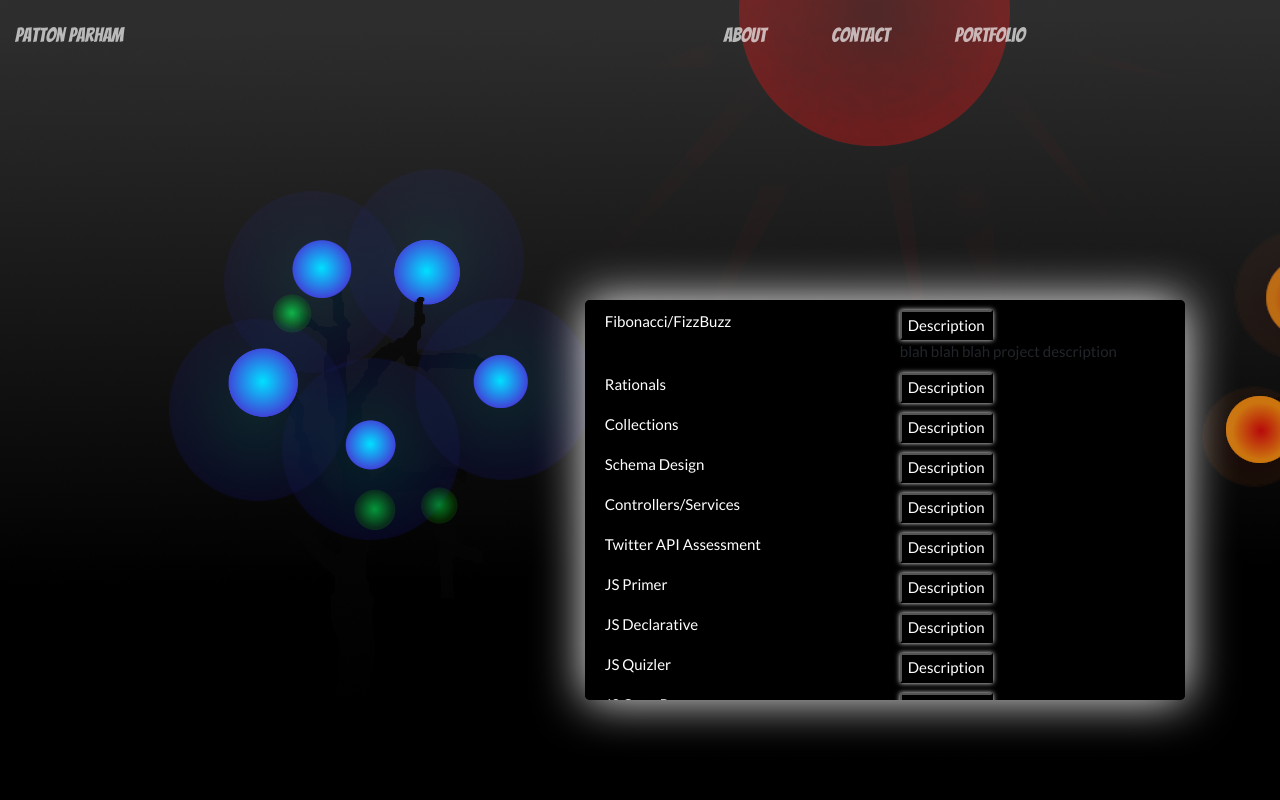
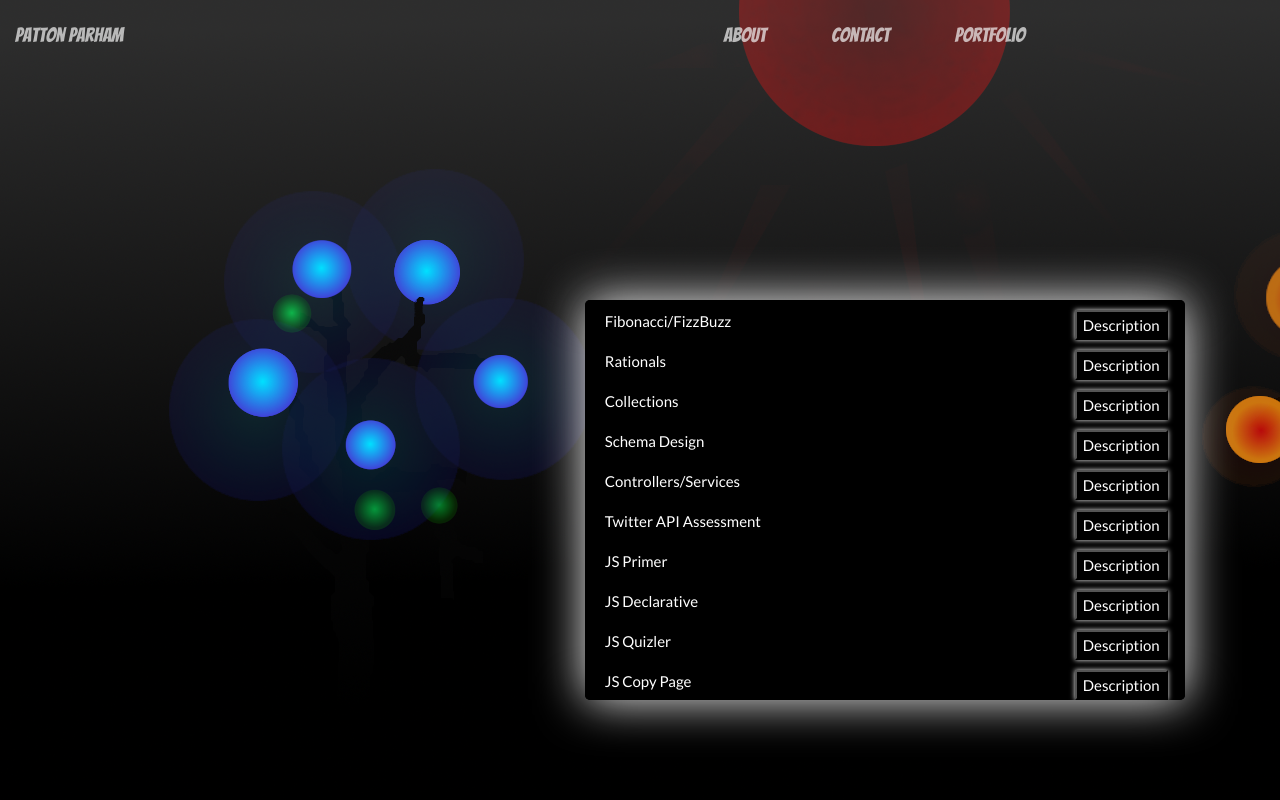
Before and after one commit to PattonParham/ReactPortfolioWebsite, a React (Create React App) app: page /portfolio in a window 1280 px wide. Shown: the top 800 px of the page. Built offline with nearby package versions, Linux system fonts and the light colour scheme; what tailwind.macro would draw is missing.

Commit message:
got buttons to show and hide project descriptions individually

```diff
--- a/src/components/ProjectsWindow/ProjectsWindow.css
+++ b/src/components/ProjectsWindow/ProjectsWindow.css
@@ -21,8 +21,14 @@ overflow: scroll;
     background-color: black;
     color: white;
     box-shadow: 0px 0px 5px whitesmoke;
+    margin-left: 175px;
 
 }
 .linkdesc{
     margin-top: 10px;
 }
+.pDiv{
+    color: white;
+    margin-top: 10px;
+    margin-left: -150px;
+}
--- a/src/components/ProjectsWindow/ProjectsWindow.js
+++ b/src/components/ProjectsWindow/ProjectsWindow.js
@@ -4,9 +4,20 @@ import {Col, Row, Container} from "../Grid/Grid";
 import './ProjectsWindow.css'
 
 class ProjectsWindow extends Component{
-state = { showing: true };
+state = {
+        showFibFizz: false, showRationals: false, showCollections: false, showSchemaDesign: false,
+        showControllersServices: false, showTwitterAPI: false, showJSPrimer: false,
+        showJSDeclarative: false, showJSQuizler: false, showJSCopyPage: false, showJSDevDuel: false,
+        showPasswordGenerator: false, showWeatherDash: false, showTakeAHike: false,
+        showEmployeeDirectory: false, showGensplice: false
+        };
 render(){
-const {showing} = this.state;
+const {
+        showFibFizz, showRationals, showCollections, showSchemaDesign, showControllersServices,
+        showTwitterAPI, showJSPrimer, showJSDeclarative, showJSQuizler, showJSCopyPage,
+        showJSDevDuel, showPasswordGenerator, showWeatherDash, showTakeAHike, showEmployeeDirectory,
+        showGensplice
+      } = this.state;
 return(
 <div className = "ProjectsWindow">
     <div className = "linkdesc">
@@ -15,9 +26,9 @@ return(
         <a href = "https://github.com/fasttrackd-student-work/java-assignment-fibonacci-fizzbuzz-PattonParham" className = "links">Fibonacci/FizzBuzz</a>
         </Col>
         <Col size ="sm">
-        <button href = "" className = "description" onClick ={() => this.setState({ showing: !showing})}>Description</button>
-        { showing
-            ? <div>blah blah blah project description</div>
+        <button href = "" className = "description" onClick ={() => this.setState({ showFibFizz: !showFibFizz})}>Description</button>
+        { showFibFizz
+            ? <div className = "pDiv">blah blah blah project description</div>
             : null
         }
         </Col>
@@ -29,7 +40,11 @@ return(
         <a href = "https://github.com/fasttrackd-student-work/java-assignment-rationals-PattonParham" className = "links">Rationals</a>
         </Col>
         <Col size ="sm">
-        <button href = "" className = "description">Description</button>
+        <button href = "" className = "description" onClick ={() => this.setState({ showRationals: !showRationals})}>Description</button>
+        { showRationals
+            ? <div className = "pDiv">blah blah blah project description</div>
+            : null
+        }
         </Col>
 
     </Row>
@@ -40,7 +55,11 @@ return(
         <a href = "https://github.com/fasttrackd-student-work/java-assignment-collections-PattonParham" className = "links">Collections</a>
         </Col>
         <Col size ="sm">
-        <button href = "" className = "description">Description</button>
+        <button href = "" className = "description" onClick ={() => this.setState({ showCollections: !showCollections})}>Description</button>
+        { showCollections
+            ? <div className = "pDiv">blah blah blah project description</div>
+            : null
+        }
         </Col>
     </Row>
     <div className = "linkdesc"></div>
@@ -49,7 +68,11 @@ return(
         <a href = "https://github.com/fasttrackd-student-work/java-assignment-schema-design-PattonParham" className = "links">Schema Design</a>
         </Col>
         <Col size ="sm">
-        <button href = "" className = "description">Description</button>
+        <button href = "" className = "description" onClick ={() => this.setState({ showSchemaDesign: !showSchemaDesign})}>Description</button>
+        { showSchemaDesign
+            ? <div className = "pDiv">blah blah blah project description</div>
+            : null
+        }
         </Col>
     </Row>
     <div className = "linkdesc"></div>
@@ -58,7 +81,11 @@ return(
         <a href = "https://github.com/fasttrackd-student-work/spring-assignment-rest-PattonParham" className = "links">Controllers/Services</a>
         </Col>
         <Col size ="sm">
-        <button href = "" className = "description">Description</button>
+        <button href = "" className = "description" onClick ={() => this.setState({ showControllersServices: !showControllersServices})}>Description</button>
+        { showControllersServices
+            ? <div className = "pDiv">blah blah blah project description</div>
+            : null
+        }
         </Col>
     </Row>
     <div className = "linkdesc"></div>
@@ -67,7 +94,11 @@ return(
         <a href = "https://github.com/fasttrackd-student-work/spring-assessment-social-media-team-sprint1" className = "links">Twitter API Assessment</a>
         </Col>
         <Col size ="sm">
-        <button href = "" className = "description">Description</button>
+        <button href = "" className = "description" onClick ={() => this.setState({ showTwitterAPI: !showTwitterAPI})}>Description</button>
+        { showTwitterAPI
+            ? <div className = "pDiv">blah blah blah project description</div>
+            : null
+        }
         </Col>
     </Row>
     <div className = "linkdesc"></div>
@@ -76,7 +107,11 @@ return(
         <a href = "https://github.com/fasttrackd-student-work/js-assignment-primer-PattonParham" className = "links">JS Primer</a>
         </Col>
         <Col size ="sm">
-        <button href = "" className = "description">Description</button>
+        <button href = "" className = "description" onClick ={() => this.setState({ showJSPrimer: !showJSPrimer})}>Description</button>
+        { showJSPrimer
+            ? <div className = "pDiv">blah blah blah project description</div>
+            : null
+        }
         </Col>
     </Row>
     <div className = "linkdesc"></div>
@@ -85,7 +120,11 @@ return(
         <a href = "https://github.com/fasttrackd-student-work/js-assignment-declarative-PattonParham" className = "links">JS Declarative</a>
         </Col>
         <Col size ="sm">
-        <button href = "" className = "description">Description</button>
+        <button href = "" className = "description" onClick ={() => this.setState({ showJSDeclarative: !showJSDeclarative})}>Description</button>
+        { showJSDeclarative
+            ? <div className = "pDiv">blah blah blah project description</div>
+            : null
+        }
         </Col>
     </Row>
     <div className = "linkdesc"></div>
@@ -94,7 +133,11 @@ return(
         <a href = "https://github.com/fasttrackd-student-work/js-assignment-quizler-PattonParham" className = "links">JS Quizler</a>
         </Col>
         <Col size ="sm">
-        <button href = "" className = "description">Description</button>
+        <button href = "" className = "description" onClick ={() => this.setState({ showJSQuizler: !showJSQuizler})}>Description</button>
+        { showJSQuizler
+            ? <div className = "pDiv">blah blah blah project description</div>
+            : null
+        }
         </Col>
     </Row>
     <div className = "linkdesc"></div>
@@ -103,7 +146,11 @@ return(
         <a href = "https://github.com/fasttrackd-student-work/js-assignment-copy-page-PattonParham" className = "links">JS Copy Page</a>
         </Col>
         <Col size ="sm">
-        <button href = "" className = "description">Description</button>
+        <button href = "" className = "description" onClick ={() => this.setState({ showJSCopyPage: !showJSCopyPage})}>Description</button>
+        { showJSCopyPage
+            ? <div className = "pDiv">blah blah blah project description</div>
+            : null
+        }
         </Col>
     </Row>
     <div className = "linkdesc"></div>
@@ -112,7 +159,11 @@ return(
         <a href = "https://github.com/fasttrackd-student-work/js-assignment-dev-duel-PattonParham" className = "links">JS Dev-Duel</a>
         </Col>
         <Col size ="sm">
-        <button href = "" className = "description">Description</button>
+        <button href = "" className = "description" onClick ={() => this.setState({ showJSDevDuel: !showJSDevDuel})}>Description</button>
+        { showJSDevDuel
+            ? <div className = "pDiv">blah blah blah project description</div>
+            : null
+        }
         </Col>
     </Row>
     <div className = "linkdesc"></div>
@@ -121,7 +172,11 @@ return(
         <a href = "" className = "links">Password Generator</a>
         </Col>
         <Col size ="sm">
-        <button href = "" className = "description">Description</button>
+        <button href = "" className = "description" onClick ={() => this.setState({ showPasswordGenerator: !showPasswordGenerator})}>Description</button>
+        { showPasswordGenerator
+            ? <div className = "pDiv">blah blah blah project description</div>
+            : null
+        }
         </Col>
 
     </Row>
@@ -131,7 +186,11 @@ return(
         <a href = "" className = "links">Weather Dashboard</a>
         </Col>
         <Col size ="sm">
-        <button href = "" className = "description">Description</button>
+        <button href = "" className = "description" onClick ={() => this.setState({ showWeatherDash: !showWeatherDash})}>Description</button>
+        { showWeatherDash
+            ? <div className = "pDiv">blah blah blah project description</div>
+            : null
+        }
         </Col>
     </Row>
     <div className = "linkdesc"></div>
@@ -140,7 +199,11 @@ return(
         <a href = "" className = "links">Take A Hike</a>
         </Col>
         <Col size ="sm">
-        <button href = "" className = "description">Description</button>
+        <button href = "" className = "description" onClick ={() => this.setState({ showTakeAHike: !showTakeAHike})}>Description</button>
+        { showTakeAHike
+            ? <div className = "pDiv">blah blah blah project description</div>
+            : null
+        }
         </Col>
     </Row>
     <div className = "linkdesc"></div>
@@ -149,7 +212,11 @@ return(
         <a href = "" className = "links">Employee Directory</a>
         </Col>
         <Col size ="sm">
-        <button href = "" className = "description">Description</button>
+        <button href = "" className = "description" onClick ={() => this.setState({ showEmployeeDirectory: !showEmployeeDirectory})}>Description</button>
+        { showEmployeeDirectory
+            ? <div className = "pDiv">blah blah blah project description</div>
+            : null
+        }
         </Col>
     </Row>
     <div className = "linkdesc"></div>
@@ -158,7 +225,11 @@ return(
         <a href = "" className = "links">GenSplice</a>
         </Col>
         <Col size ="sm">
-        <button href = "" className = "description">Description</button>
+        <button href = "" className = "description" onClick ={() => this.setState({ showGensplice : !showGensplice })}>Description</button>
+        { showGensplice
+            ? <div className = "pDiv">blah blah blah project description</div>
+            : null
+        }
         </Col>
     </Row>
 </div>
--- a/src/pages/Portfolio.js
+++ b/src/pages/Portfolio.js
@@ -104,6 +104,12 @@ const Portfolio = () => {
 
 
             <div className="portfoliocardtop mobilecard">
+            <Row>
+                <Col size = "sm">
+                        <ProjectsWindow></ProjectsWindow>
+                </Col>
+            </Row>
+{/*
             <Row className="middleRowLink">
 
                     <Col size="xs-6">
@@ -191,7 +197,7 @@ const Portfolio = () => {
 
                 </div>
 
-
+ */}
 
             </div>
             <Row className="mobilecard">
```
